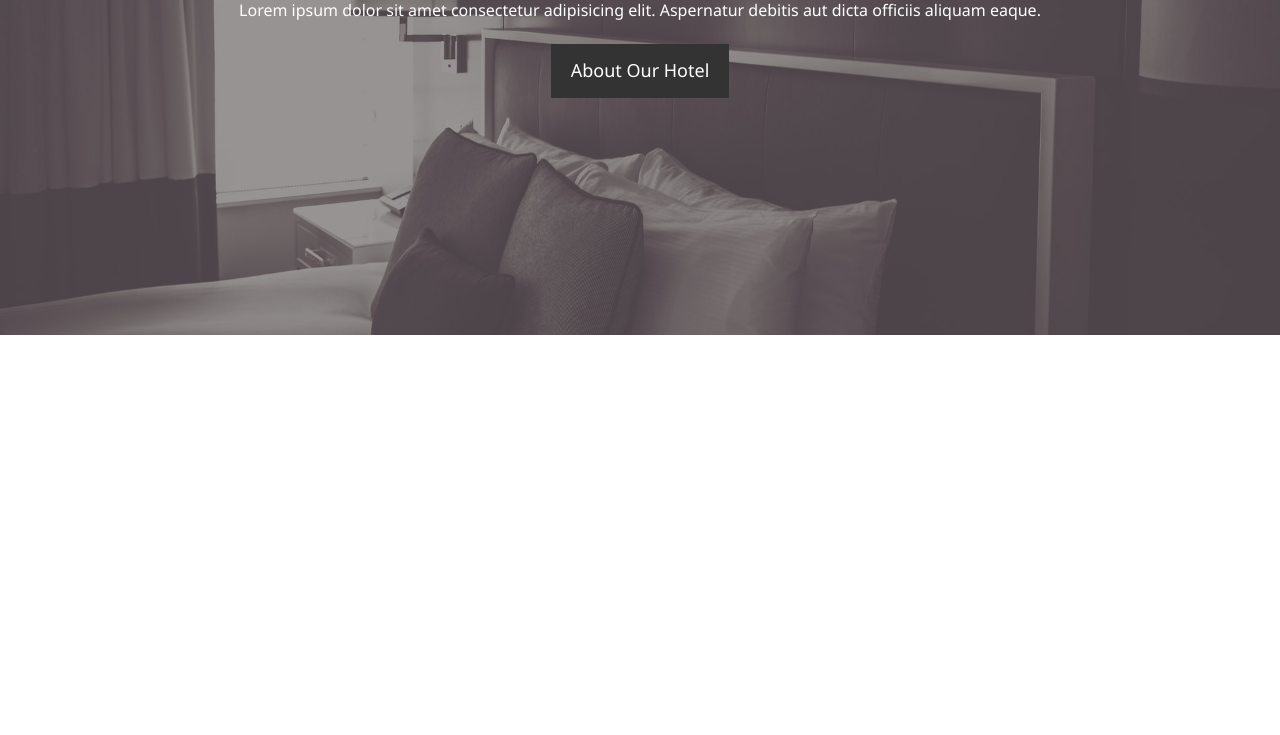
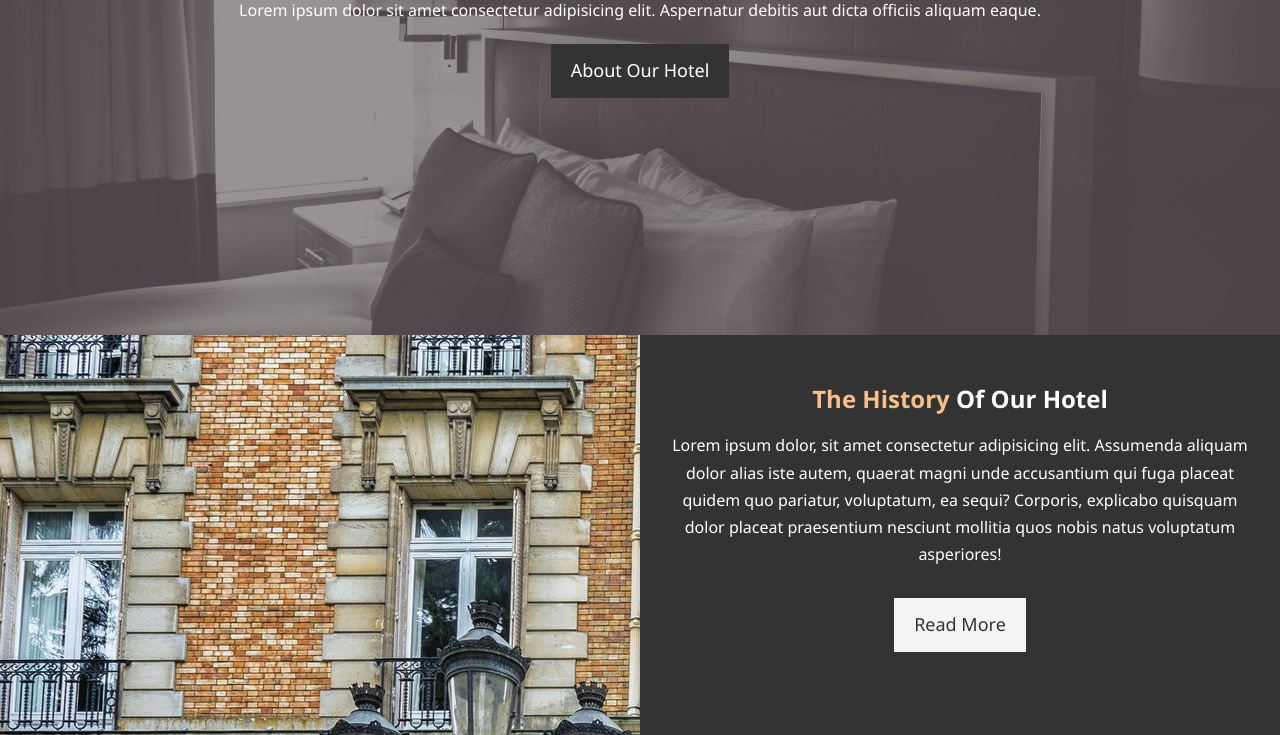
Before and after one commit to mdsaifullah-wd/Project-Hotel-Website-Design-Basic-HTML-CSS, a plain HTML site: page index.html in a window 1280 px wide. Shown: the part 332-1067 px from the top of the page. Before the commit the page ends 800 px from the top, so only its background shows below. Drawn offline with Linux system fonts and the light colour scheme.

Commit message:
Home-info section added in home page

```diff
--- a/css/style.css
+++ b/css/style.css
@@ -37,19 +37,36 @@ a {
 .clr {
     clear:both;
 }
-.btn {
+.marked {
+    color: #f7c08a;
+}
+.btn-dark {
+    color: #fff;
+    background: #333;
     display: inline-block;
     font-size: 18px;
-    color: #fff;
-    background: #333;
     padding: 13px 20px;
     border: none;
     cursor: pointer;
-  }
-  .btn:hover {
+}
+.btn-dark:hover {
     background: #f7c08a;
     color: #333;
-  }
+}
+.btn-light {
+    background: #f4f4f4;
+    color: #333;
+    display: inline-block;
+    font-size: 18px;
+    padding: 13px 20px;
+    border: none;
+    cursor: pointer;
+}
+.btn-light:hover {
+    background: #f7c08a;
+    color: #333;
+}
+
 
 
 /* Header Section */
@@ -100,13 +117,24 @@ a {
 #showcase .container p {
     padding-bottom: 20px;
 }
-/* #showcase .container a {
-    display: inline-block;
-    background: #333;
-    padding: 15px 20px;
 
+
+#home-info .info-image,
+#home-info .info-content {
+    width: 50%;
+    height: 400px;
+    float: left;
 }
-#showcase .container a:hover {
-    background: #f7c08a;;
-    color: #000;
-} */
+#home-info .info-image {
+    background: url(../img/photo-1.jpg);
+    min-height: 100%;
+}
+#home-info .info-content {
+    color: #fff;
+    text-align: center;
+    padding: 50px 30px;
+    overflow: hidden;
+}
+#home-info .info-content p {
+    padding-bottom: 30px;
+}
--- a/index.html
+++ b/index.html
@@ -25,7 +25,16 @@
         <div class="container">
             <h1><span class="marked">Enjoy</span> Your Stay</h1>
             <p>Lorem ipsum dolor sit amet consectetur adipisicing elit. Aspernatur debitis aut dicta officiis aliquam eaque.</p>
-            <a href="about.html" class="btn">About Our Hotel</a>
+            <a href="about.html" class="btn-dark">About Our Hotel</a>
+        </div>
+    </section>
+
+    <section id="home-info">
+        <div class="info-image"></div>
+        <div class="info-content bg-dark">
+            <h2><span class="marked">The History</span> Of Our Hotel</h2>
+            <p>Lorem ipsum dolor, sit amet consectetur adipisicing elit. Assumenda aliquam dolor alias iste autem, quaerat magni unde accusantium qui fuga placeat quidem quo pariatur, voluptatum, ea sequi? Corporis, explicabo quisquam dolor placeat praesentium nesciunt mollitia quos nobis natus voluptatum asperiores!</p>
+            <a href="about.html" class="btn-light">Read More</a>
         </div>
     </section>
 
```
